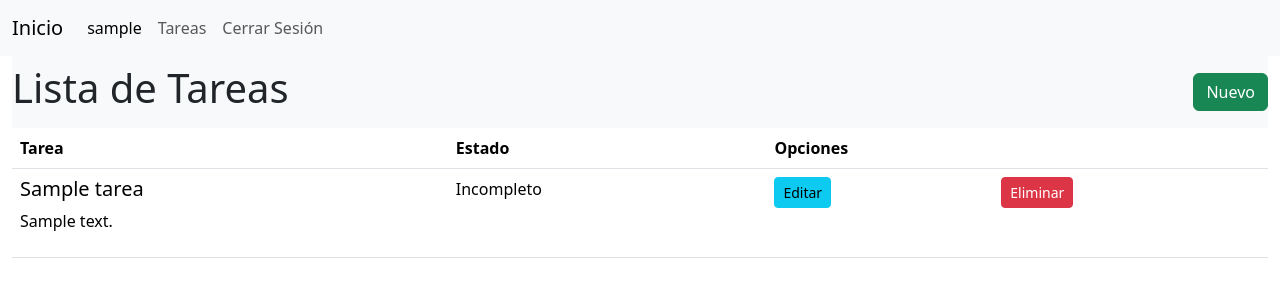
After one commit to jonatanmedina12/Project-Python-Flask-Login, a Flask app: page /tareas_vista/lista in a window 1280 px wide. The commit adds this page. Shown: the top 300 px of the page. Run offline with Flask 3, Linux system fonts and the light colour scheme; the visitor is signed in with stand-in values (Sample User, id 1); tables that the repository leaves empty hold one stand-in row (values such as "Sample post").

Commit message:
V1.0.4
V1.0.4

```diff
--- a/Page/Controller/auth_vista.py
+++ b/Page/Controller/auth_vista.py
@@ -1,12 +1,24 @@
-from flask import Blueprint, render_template, request, url_for, redirect, flash
+from flask import Blueprint, render_template, request, url_for, redirect, flash, session, g
 from werkzeug.security import generate_password_hash, check_password_hash
+from functools import wraps
 
 bp = Blueprint('auth', __name__, url_prefix='/auth')
 
 
+def login_exist(view):
+    @wraps(view)
+    def wrapped_view(**kwargs):
+        if g.get('user') is not None:
+            return redirect(url_for('tareas_vista.index'))
+
+        return view(**kwargs)
+
+    return wrapped_view
+
+
 @bp.route('/register', methods=['GET', 'POST'])
+@login_exist
 def register():
-
     if request.method == 'POST':
         username = request.form['username']
         password = request.form['password']
@@ -22,11 +34,59 @@ def register():
             db.session.commit()
             return redirect(url_for('auth.login'))
         else:
-            flash(f'Username already exists{username}')
+            flash(f'EL USUARIO YA EXISTE!: {username}')
 
     return render_template('auth_template/register.html')
 
 
-@bp.route('/login')
+@bp.route('/login', methods=['GET', 'POST'])
+@login_exist
 def login():
+    if request.method == 'POST':
+        username = request.form['username']
+        password = request.form['password']
+
+        from Page.Models.modelo import User
+        from Page import db
+
+        user_name = User.query.filter_by(username=username).first()
+        error = None
+        if user_name is None:
+            error = "error"
+            flash(f'el usuario no existe: {username}')
+        elif not check_password_hash(user_name.password, password):
+            error = "error"
+            flash(f'Contraseña incorrecta')
+        if error is None:
+            session.clear()
+            session['user_id'] = user_name.id
+            return redirect(url_for('tareas_vista.index'))
+
     return render_template('auth_template/login.html')
+
+
+@bp.before_app_request
+def load_logger_in_user():
+    from Page.Models.modelo import User
+
+    user_id = session.get('user_id')
+    if user_id is None:
+        g.user = None
+    else:
+        g.user = User.query.get_or_404(user_id)
+
+
+@bp.route('/logout')
+def logout():
+    session.clear()
+    return redirect(url_for('index'))
+
+
+def login_required(view):
+    @wraps(view)
+    def wrapped_view(**kwargs):
+        if g.get('user') is None:
+            return redirect(url_for('auth.login'))
+        return view(**kwargs)
+
+    return wrapped_view
--- a/Page/Controller/vista.py
+++ b/Page/Controller/vista.py
@@ -1,13 +1,32 @@
-from flask import Blueprint
+from flask import Blueprint, render_template, request, redirect, url_for, g
+from Page.Controller.auth_vista import login_required
 
-bp = Blueprint('vista', __name__, url_prefix='/vista')
+bp = Blueprint('tareas_vista', __name__, url_prefix='/tareas_vista')
 
 
 @bp.route('/lista')
+@login_required
 def index():
-    return "Lista de tareas"
+    from Page.Models.modelo import User, Tareas
+    from Page import db
+    tareas = Tareas.query.all()
+
+    return render_template('tareas/index.html', tareas=tareas)
 
 
-@bp.route('/create')
-def create():
-    return "Tarea"
+@bp.route('/create', methods=('GET', 'POST'))
+@login_required
+def create_tarea():
+    from Page.Models.modelo import User, Tareas
+    from Page import db
+    if request.method == 'POST':
+        title = request.form['title']
+        desc = request.form['desc']
+        state = False
+        tarea = Tareas(title, desc, state, g.user.id)
+
+        db.session.add(tarea)
+        db.session.commit()
+        return redirect(url_for('tareas_vista.index'))
+
+    return render_template('tareas/create.html')
--- a/Page/Templates/base.html
+++ b/Page/Templates/base.html
@@ -9,12 +9,30 @@
 
 <nav class="navbar navbar-expand-sm bg-body-tertiary">
   <div class="container-fluid">
+    {% if g.user %}
+      <a class="navbar-brand" href="{{ url_for('tareas_vista.index') }}">Inicio</a>
+
+      {% else %}
+
       <a class="navbar-brand" href="{{url_for('index')}}">Inicio</a>
+
+    {% endif %}
     <button class="navbar-toggler" type="button" data-bs-toggle="collapse" data-bs-target="#navbarSupportedContent" aria-controls="navbarSupportedContent" aria-expanded="false" aria-label="Toggle navigation">
       <span class="navbar-toggler-icon"></span>
     </button>
     <div class="collapse navbar-collapse justify-content-end" id="navbarSupportedContent">
       <ul class="navbar-nav me-auto mb-2 mb-lg-0">
+          {% if g.user %}
+          <li class="nav-item">
+             <span class="nav-link active" >{{g.user.username}}</span>
+          </li>
+            <li class="nav-item">
+                <a class="nav-link" aria-current="page" href="{{url_for('tareas_vista.index')}}">Tareas</a>
+            </li>
+          <li class="nav-item">
+                <a class="nav-link" aria-current="page" href="{{url_for('auth.logout')}}">Cerrar Sesión</a>
+          </li>
+          {% else %}
             <li class="nav-item">
                 <a class="nav-link" aria-current="page" href="{{url_for('auth.register')}}">Registrarse</a>
             </li>
@@ -22,6 +40,9 @@
             <li class="nav-item">
               <a class="nav-link" href="{{url_for('auth.login')}}">Inicio de sesión</a>
             </li>
+          {% endif %}
+
+
 
       </ul>
 
--- /dev/null
+++ b/Page/Templates/tareas/index.html
@@ -0,0 +1,48 @@
+{% extends 'base.html' %}
+
+{% block title %}Lista de Tareas{% endblock %}
+
+{% block content %}
+<section class="container-fluid">
+    <nav class="navbar navbar-light bg-light">
+        <h1>Lista de Tareas</h1>
+
+        <a href="{{ url_for('tareas_vista.create_tarea') }}" class="btn btn-success">Nuevo</a>
+
+    </nav>
+
+    <table class="table">
+        <thead>
+            <tr>
+                <th class="col">Tarea</th>
+                <th class="col">Estado</th>
+                <th class="col" colspan="2">Opciones</th>
+            </tr>
+        </thead>
+        <tbody>
+            {% for tarea in tareas | reverse %}
+
+                {% if g.user.id == tarea.created_by %}
+                    <tr>
+                        <td>
+                            <h5>{{tarea.title}}</h5>
+                            <p>{{tarea.desc}}</p>
+                        </td>
+                        <td>
+                            Incompleto
+                        </td>
+                        <td>
+                            <a href="" class="btn btn-info btn-sm">Editar</a>
+                        </td>
+                        <td>
+                            <a href="" class="btn btn-danger btn-sm">Eliminar</a>
+                        </td>
+                    </tr>
+
+                {% endif %}
+
+            {% endfor %}
+        </tbody>
+    </table>
+</section>
+{% endblock %}
```
Also changed, not shown: Page/Models/modelo.py (+4 -3 lines), Page/Templates/tareas/create.html (added, +32 -0 lines), Page/__init__.py (+4 -7 lines), Page/Controller/Controller_Api.py (deleted), Page/Models/Models.py (deleted). Lines whose indentation alone changed are shown as unchanged.
